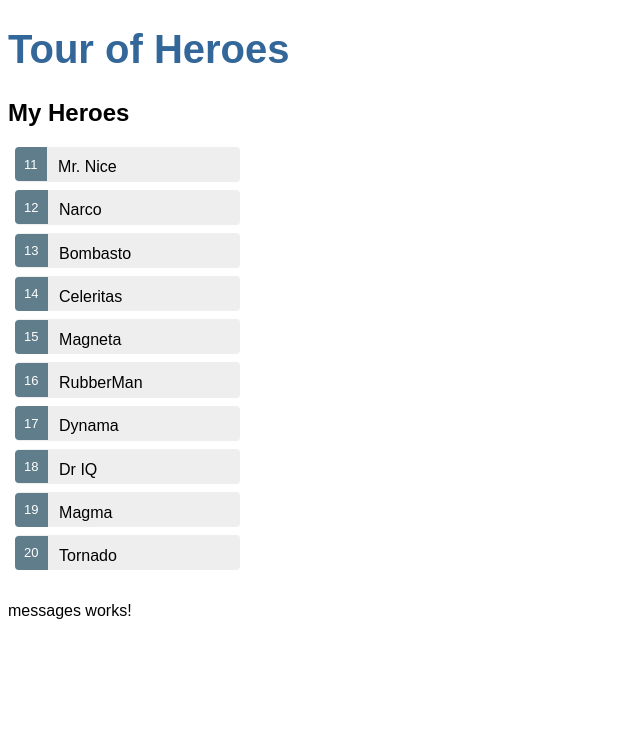
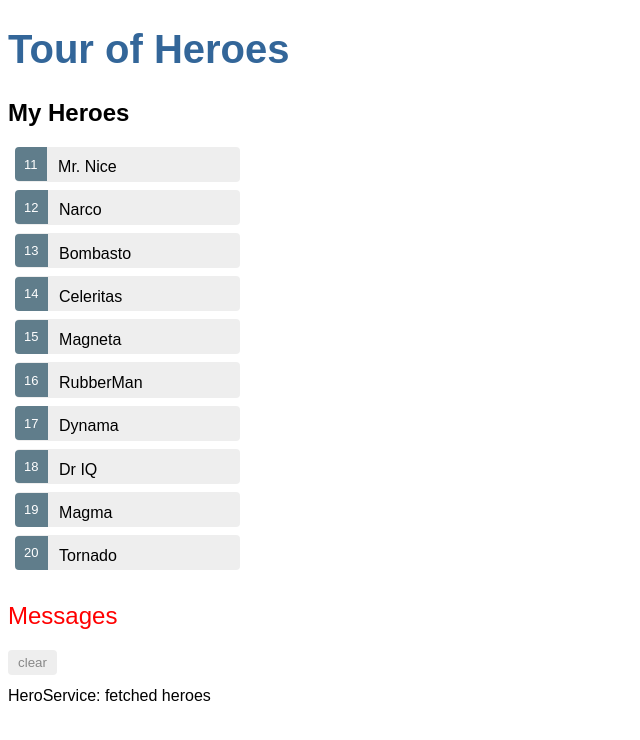
Before and after one commit to Keisuke-Awa/angular-tour-of-heroes, an Angular app: page / in a window 1280 px wide. Shown: the top 740 px of the page, without its empty margins (0-640 px from the left). Built offline with nearby package versions, Linux system fonts and the light colour scheme.

Commit message:
message component

```diff
--- a/src/app/hero.service.ts
+++ b/src/app/hero.service.ts
@@ -1,6 +1,7 @@
 import { Injectable } from '@angular/core';
 import { Observable, of } from 'rxjs';
 
+import { MessageService } from './message.service';
 import { Hero } from './hero';
 import { HEROES } from './mock-heroes';
 
@@ -9,9 +10,11 @@
 })
 export class HeroService {
 
-  constructor() { }
+  constructor(private messageService: MessageService) { }
 
   getHeroes(): Observable<Hero[]> {
+    // TODO: send the message _after_ fetching the heroes
+    this.messageService.add('HeroService: fetched heroes');
     return of(HEROES);
   }
 }
--- a/src/app/message.service.ts
+++ b/src/app/message.service.ts
@@ -1,9 +1,16 @@
 import { Injectable } from '@angular/core';
 
 @Injectable({
-  providedIn: 'root'
+  providedIn: 'root',
 })
 export class MessageService {
+  messages: string[] = [];
 
-  constructor() { }
+  add(message: string) {
+    this.messages.push(message);
+  }
+
+  clear() {
+    this.messages = [];
+  }
 }
--- a/src/app/messages/messages.component.css
+++ b/src/app/messages/messages.component.css
@@ -0,0 +1,35 @@
+/* MessagesComponent's private CSS styles */
+h2 {
+  color: red;
+  font-family: Arial, Helvetica, sans-serif;
+  font-weight: lighter;
+}
+body {
+  margin: 2em;
+}
+body, input[text], button {
+  color: crimson;
+  font-family: Cambria, Georgia;
+}
+
+button.clear {
+  font-family: Arial;
+  background-color: #eee;
+  border: none;
+  padding: 5px 10px;
+  border-radius: 4px;
+  cursor: pointer;
+  cursor: hand;
+}
+button:hover {
+  background-color: #cfd8dc;
+}
+button:disabled {
+  background-color: #eee;
+  color: #aaa;
+  cursor: auto;
+}
+button.clear {
+  color: #888;
+  margin-bottom: 12px;
+}
--- a/src/app/messages/messages.component.html
+++ b/src/app/messages/messages.component.html
@@ -1,3 +1,8 @@
-<p>
-  messages works!
-</p>
+<div *ngIf="messageService.messages.length">
+
+  <h2>Messages</h2>
+  <button class="clear"
+          (click)="messageService.clear()">clear</button>
+  <div *ngFor='let message of messageService.messages'> {{message}} </div>
+
+</div>
--- a/src/app/messages/messages.component.ts
+++ b/src/app/messages/messages.component.ts
@@ -1,4 +1,6 @@
 import { Component, OnInit } from '@angular/core';
+
+import { MessageService } from '../message.service';
 
 @Component({
   selector: 'app-messages',
@@ -7,7 +9,7 @@
 })
 export class MessagesComponent implements OnInit {
 
-  constructor() { }
+  constructor(public messageService: MessageService) { }
 
   ngOnInit() {
   }
```
